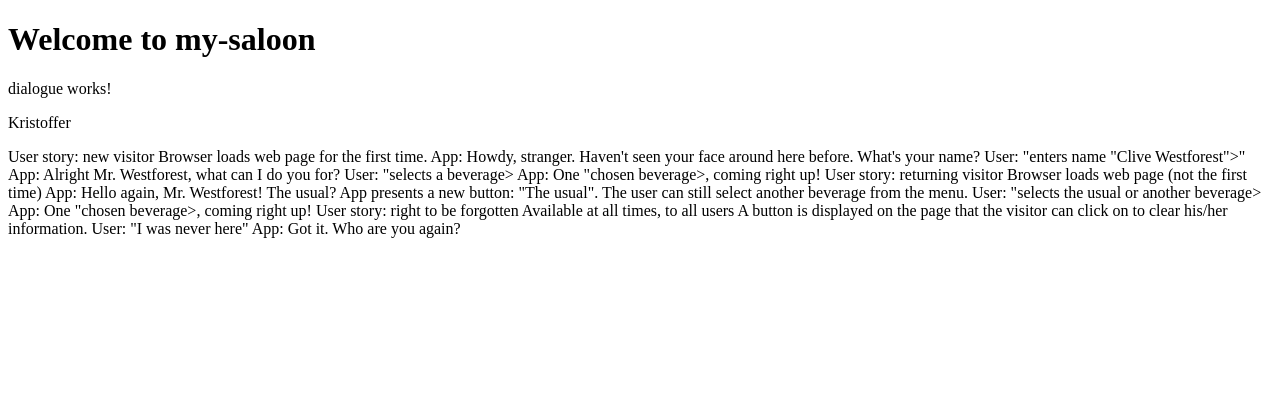
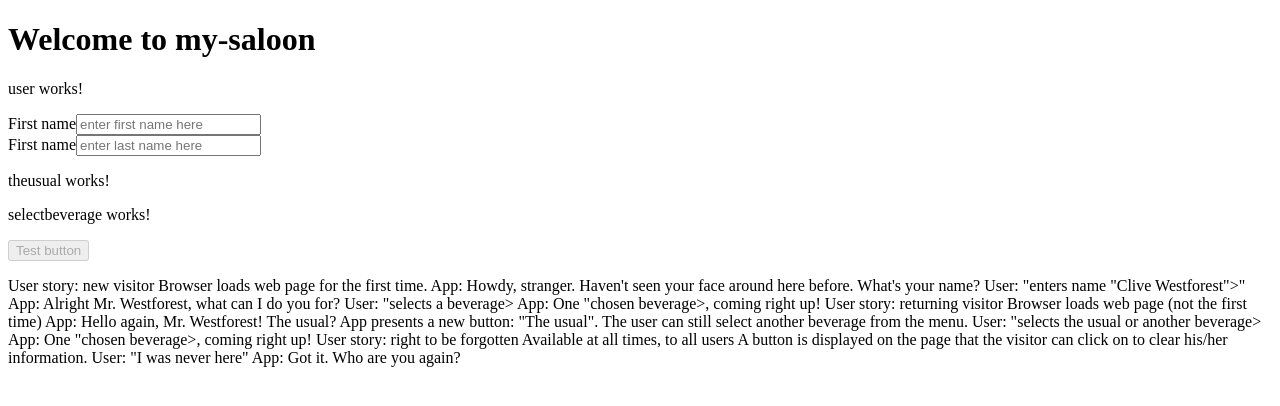
Before and after one commit to RygaardK/MySaloon, an Angular app: page / in a window 1280 px wide. Shown: the top 406 px of the page. Built offline with nearby package versions, Linux system fonts and the light colour scheme.

Commit message:
added some inputfields and messages is started up etc.

```diff
--- a/src/app/dialogue/dialogue.component.html
+++ b/src/app/dialogue/dialogue.component.html
@@ -1,6 +1,7 @@
-<p>dialogue works!</p>
-<p>{{ name }}</p>
-
+<app-user></app-user>
+<app-theusual></app-theusual>
+<app-selectbeverage></app-selectbeverage>
+<button [disabled]="isDisabled">Test button</button>
 <p>
 
     User story: new visitor
--- a/src/app/dialogue/dialogue.component.ts
+++ b/src/app/dialogue/dialogue.component.ts
@@ -7,7 +7,17 @@ import { Component, OnInit } from '@angular/core';
 })
 export class DialogueComponent implements OnInit {
 
-  public name = "Kristoffer";
+  public isDisabled = true;
+  public isLoggedIn = false;
+  public hasError = false;
+  public isSpecial = false;
+  public name = "Kristoffer R";
+  public messageClasses = {
+    "text-isDisabled": !this.isDisabled,
+    "text-isLoggedIn": !this.isLoggedIn,
+    "text-hasError": !this.hasError,
+    "text-isSpecial": !this.isSpecial,
+  }
   constructor() { }
 
   ngOnInit(): void {
--- a/src/app/dialogue/user/user.component.html
+++ b/src/app/dialogue/user/user.component.html
@@ -1 +1,6 @@
 <p>user works!</p>
+<label for="fname">First name</label>
+<input name="fname"  type="text" placeholder="enter first name here">
+<br>
+<label for="lname">First name</label>
+<input name="lname"  type="text" placeholder="enter last name here">
--- a/src/app/dialogue/user/user.component.ts
+++ b/src/app/dialogue/user/user.component.ts
@@ -7,9 +7,16 @@ import { Component, OnInit } from '@angular/core';
 })
 export class UserComponent implements OnInit {
 
+  public fname = "Kristoffer"
+  public lname = "Rygaard"
+
   constructor() { }
 
   ngOnInit(): void {
   }
 
+  // function userName(fname,lname) {
+  //   default: "Howdy, stranger. Haven't seen your face around here before. What's your name?"
+  //   return "Alright " + lname + ", what can I do you for?"
+  // }
 }
```
